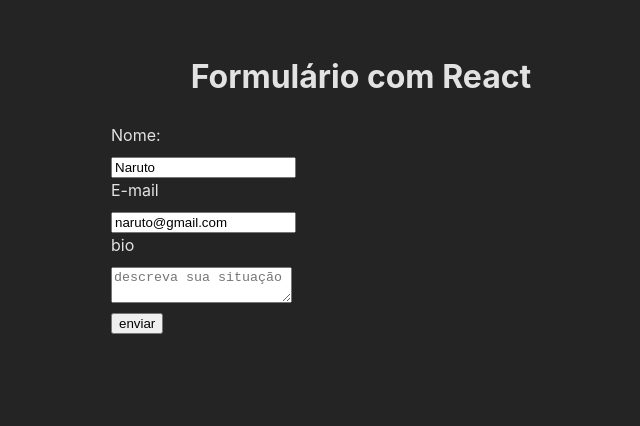
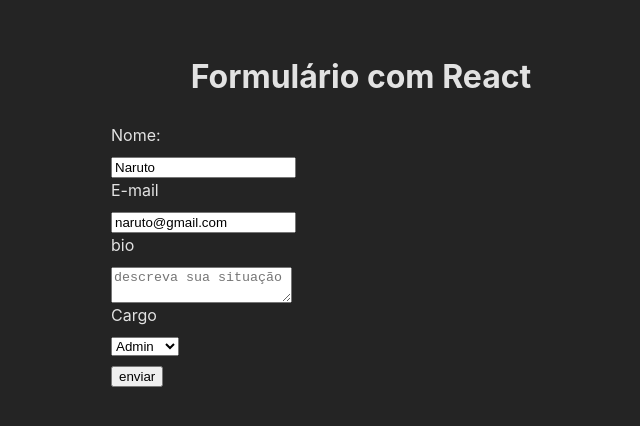
Before and after one commit to fh3mrique/EstudosReact, a React (Vite) app in the folder 05 - FORMULARIO COM REACT/form/: page / in a window 1280 px wide. Shown: the top 426 px of the page, without its empty margins (279-919 px from the left). Built offline with nearby package versions, Linux system fonts and the light colour scheme.

Commit message:
Input Select em React

```diff
--- a/05 - FORMULARIO COM REACT/form/src/App.jsx
+++ b/05 - FORMULARIO COM REACT/form/src/App.jsx
@@ -9,7 +9,7 @@ function App() {
   return (
     <>
       <h1>Formulário com React</h1>
-      <MeuForm usuario = {{nome: "Naruto", email: "naruto@gmail.com"}}/>
+      <MeuForm usuario = {{nome: "Naruto", email: "naruto@gmail.com", cargo:"admin"}}/>
     </>
   )
 }
--- a/05 - FORMULARIO COM REACT/form/src/components/MeuForm.jsx
+++ b/05 - FORMULARIO COM REACT/form/src/components/MeuForm.jsx
@@ -8,6 +8,8 @@ const MeuForm = ({usuario}) => {
     const [email, setEmail] = useState(usuario ? usuario.email : "")
 
     const [bio, setBio] = useState("")
+
+    const [cargo, setCargo] = useState(usuario ? usuario.cargo : "");
 
     function handleName(e){
         setNome(e.target.value)
@@ -23,7 +25,7 @@ const MeuForm = ({usuario}) => {
         permitindo personalizar as ações em vez de seguir as ações padrão do navegador. */
         evento.preventDefault()
         console.log("Enviando formulário")
-        console.log(nome, email, bio)
+        console.log(nome, email, bio, cargo)
 
         setNome("");
         setEmail("")
@@ -53,6 +55,16 @@ const MeuForm = ({usuario}) => {
                 <textarea name="bio" placeholder='descreva sua situação' value={bio} onChange={(e) => setBio(e.target.value)}></textarea>
             </label>
 
+            {/* INPUT SELECT */}
+            <label>
+                <span>Cargo</span>
+                <select name="cargo" onChange={(e) => setCargo(e.target.value)} value={cargo}>
+                    <option value="user">Usuario</option>
+                    <option value="editor">Editor</option>
+                    <option value="admin">Admin</option>
+                </select>
+            </label>
+
             <input type="submit" value= "enviar" />
         </form>
     </div>
```
